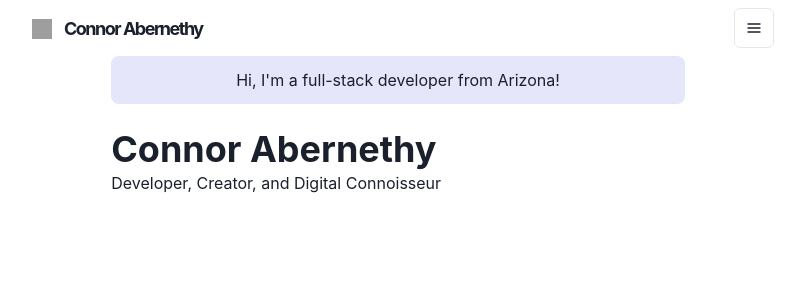
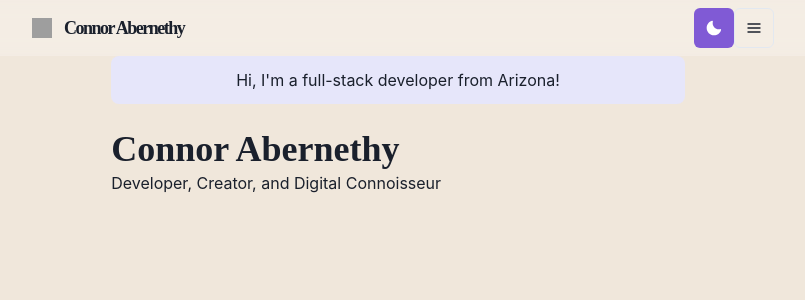
Before and after one commit to connorabernethy/portfolio, a Next.js app: page / in a window 1280 px wide. Shown: the top 300 px of the page, without its empty margins (242-1047 px from the left). Built offline with nearby package versions, Linux system fonts and the light colour scheme; grey boxes are pictures that could not be loaded.

Commit message:
Add support for color mode switching

```diff
--- a/components/navbar.js
+++ b/components/navbar.js
@@ -15,10 +15,11 @@
     useColorModeValue
 } from '@chakra-ui/react'
 import { HamburgerIcon } from '@chakra-ui/icons'
+import ThemeToggleButton from './theme-toggle-button'
 
 const LinkItem = ({ href, path, children }) => {
     const active = path === href
-    const inactiveColor = useColorModeValue('gray.700', 'whiteAlpha.900')
+    const inactiveColor = useColorModeValue('gray.200', 'whiteAlpha.900')
     return (
         <NextLink href={href}>
             <Link
@@ -39,7 +40,7 @@
         as="nav"
         w="100%"
         bg={useColorModeValue('#ffffff40', '#20202380')}
-        style={{ backdropFilter: 'blur(10px'}}
+        style={{ backdropFilter: 'blur(10px)'}}
         zIndex={1}
         {...props}
         >
@@ -59,6 +60,7 @@
                 mt={{base: 4, nmd: 0}}>
                 </Stack>
                 <Box flex={1} align="right">
+                    <ThemeToggleButton />
                     <Box ml={2} display={{base: 'inline-block', md: 'none'}}/>
                     <Menu>
                         <MenuButton as={IconButton} icon={<HamburgerIcon/>} variant="outline" aria-label="Options"/>
--- /dev/null
+++ b/components/theme-toggle-button.js
@@ -0,0 +1,16 @@
+import { IconButton, useColorMode, useColorModeValue } from '@chakra-ui/react'
+import { SunIcon, MoonIcon } from '@chakra-ui/icons'
+
+const ThemeToggleButton = () => {
+    const {toggleColorMode} = useColorMode()
+
+    return(
+        <IconButton aria-label='Toggle theme'
+        colorScheme={useColorModeValue('purple', 'orange')}
+        icon={useColorModeValue(<MoonIcon/>, <SunIcon/>)}
+        onClick={toggleColorMode}>
+        </IconButton>
+    )
+}
+
+export default ThemeToggleButton
--- /dev/null
+++ b/lib/theme.js
@@ -0,0 +1,55 @@
+import { extendTheme } from '@chakra-ui/react'
+import { mode } from '@chakra-ui/theme-tools'
+
+const styles = {
+    global: props => ({
+        body: {
+            bg: mode('#f0e7db', '#202023')(props)
+        }
+    })
+}
+
+const components = {
+    Heading: {
+        variants: {
+            'section-title': {
+                textDecoration: 'underline',
+                fontSize: 20,
+                textUnderlineOffset: 6,
+                textDecorationColor: '#525252',
+                textDecorationThickness: 4,
+                marginTop: 3,
+                marginBottom: 4
+            }
+        }
+    },
+    Link: {
+        baseStyle: props => ({
+            color: mode('#3d7aed', '#ff63c3')(props),
+            textUnderlineOffset: 3
+        })
+    }
+}
+
+const fonts = {
+    heading: "'M PLUS Rounded 1c'"
+}
+
+const colors = {
+    glassTeal: '#88ccca'
+}
+
+const config = {
+    initalColorMode: 'dark',
+    useSystemColorMode: true
+}
+
+const theme = extendTheme({
+    config,
+    styles,
+    components,
+    colors,
+    fonts
+})
+
+export default theme
--- a/pages/_app.js
+++ b/pages/_app.js
@@ -1,9 +1,10 @@
 import { ChakraProvider } from "@chakra-ui/react"
 import Layout from '../components/layouts/main'
+import theme from '../lib/theme'
 
 const Website = ({ Component, pageProps, router }) => {
     return (
-        <ChakraProvider>
+        <ChakraProvider theme={theme}>
             <Layout router={router}>
                 <Component {...pageProps} key={router.route}/>
             </Layout>
--- /dev/null
+++ b/pages/_document.js
@@ -0,0 +1,18 @@
+import { ColorModeScript } from '@chakra-ui/react'
+import NextDocument, { Html, Head, Main, NextScript } from 'next/document'
+import theme from '../lib/theme'
+
+export default class Document extends NextDocument {
+    render(){
+        return(
+            <Html lang='en'>
+                <Head />
+                <body>
+                    <ColorModeScript initialColorMode={theme.config.initialColorMode}/>
+                    <Main />
+                    <NextScript />
+                </body>
+            </Html>
+        )
+    }
+}
```
